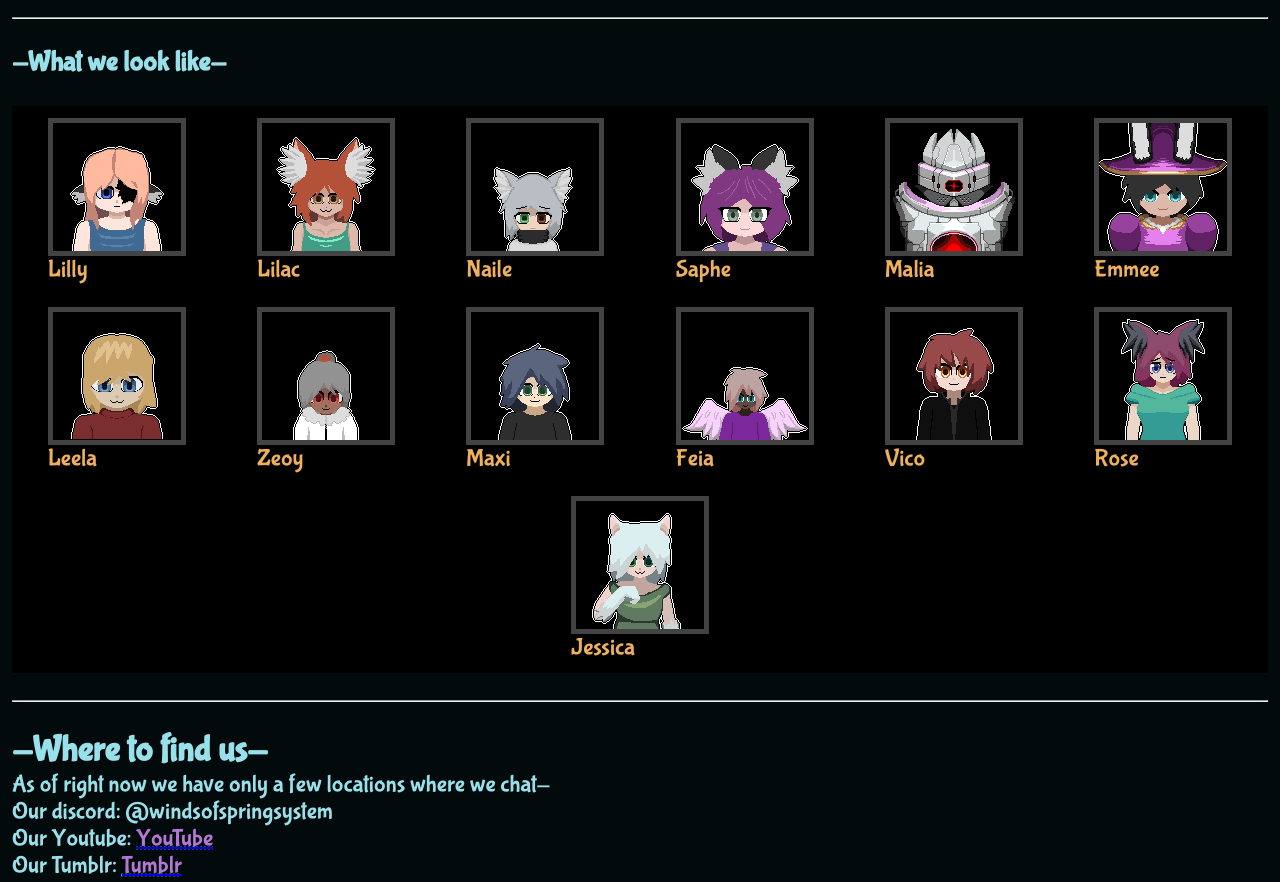
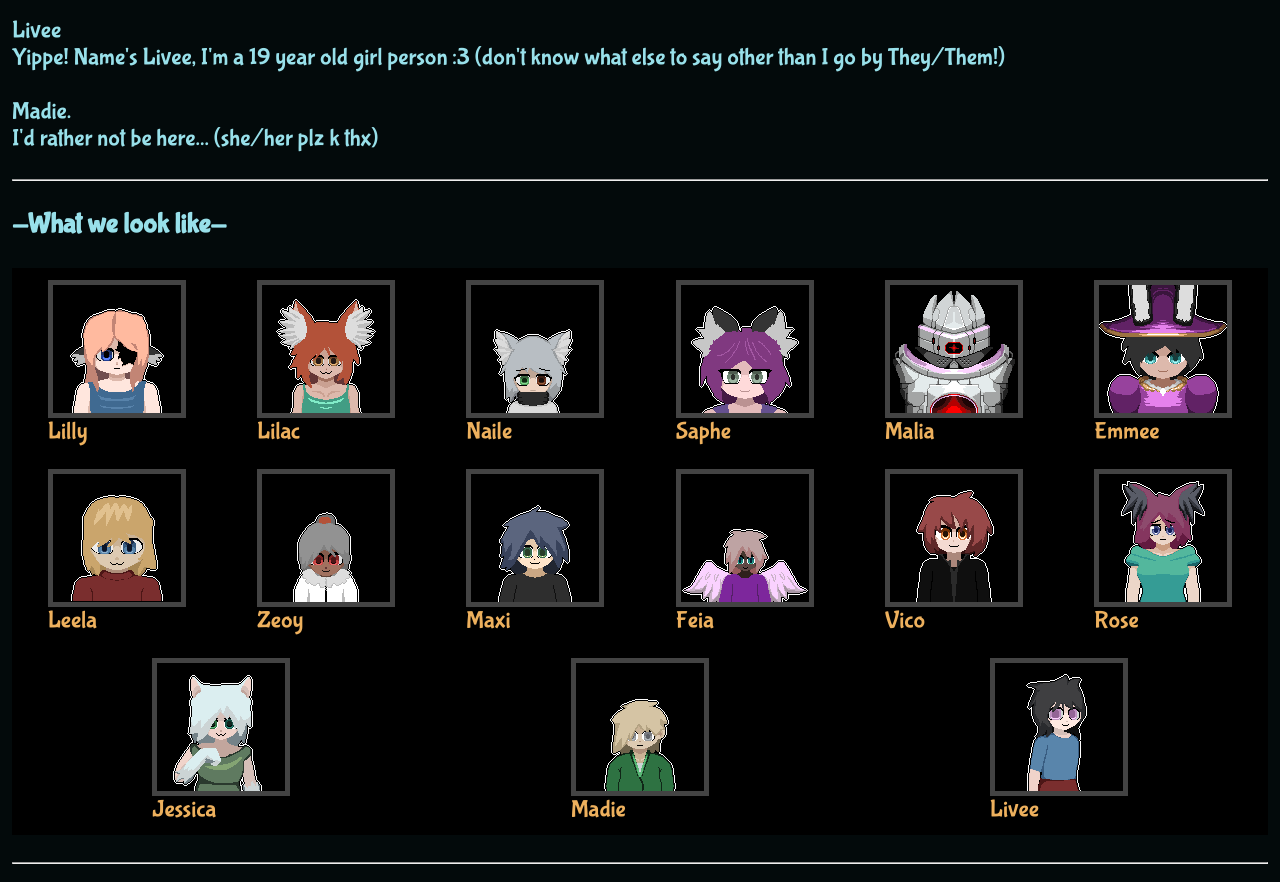
Before and after one commit to LillycatVtube/LillycatVtube.github.io, a plain HTML site: page index.html in a window 1280 px wide. Shown: the part 1480-2362 px from the top of the page. Drawn offline with Linux system fonts and the light colour scheme.

Commit message:
Site Update
Added Livee and Madie

```diff
--- a/index.html
+++ b/index.html
@@ -66,6 +66,12 @@
 		<p>HELLOOOO!!! Jessica here!!!</p>
 		<p>HI HI EVERYONE!!! My name's Jessica, I'm a KITTY GIRL >:3 I'm also 20 and go by mrrp/mew!!! (or She/Her...) </p>
 	<br>
+		<p>Livee</p>
+		<p>Yippe! Name's Livee, I'm a 19 year old girl person :3 (don't know what else to say other than I go by They/Them!) </p>
+	<br>
+		<p>Madie.</p>
+		<p>I'd rather not be here... (she/her plz k thx) </p>
+	<br>
     <hr>
     <br>
         <h3>-What we look like-</h3>
@@ -90,6 +96,8 @@
     </main>
     <main class="cont">
 		<div class="box"><figure class="art-images"><img src="imgs/jessica.png" alt="Jessica" title="Jessica" ><figcaption>Jessica</figcaption></figure></div>
+		<div class="box"><figure class="art-images"><img src="imgs/madie.png" alt="Madie" title="Madie" ><figcaption>Madie</figcaption></figure></div>
+		<div class="box"><figure class="art-images"><img src="imgs/livee.png" alt="Livee" title="Livee" ><figcaption>Livee</figcaption></figure></div>
     </main>
     <br>
 	<hr>
```
Also changed, not shown: imgs/livee.png (added), imgs/madie.png (added).
